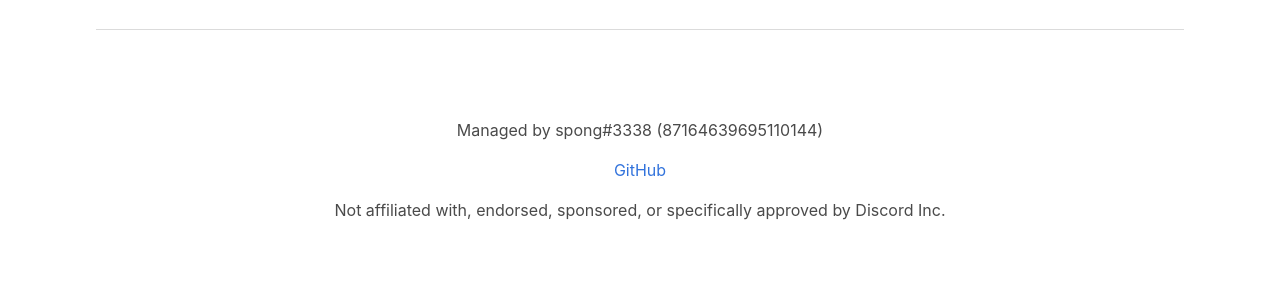
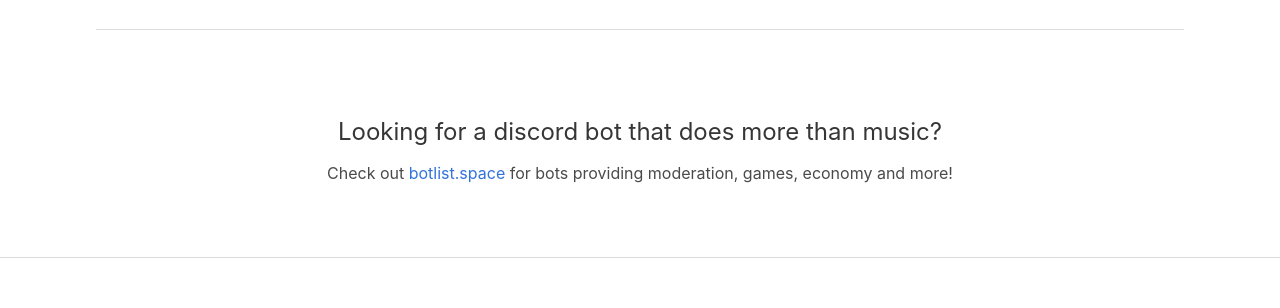
Before and after one commit to ducc/discordmusicbots.com, a React (Create React App) app: page / in a window 1280 px wide. Shown: the part 4379-4687 px from the top of the page. Before the commit the page ends 4649 px from the top, so only its background shows below. Built offline with nearby package versions, Linux system fonts and the light colour scheme.

Commit message:
botlist.space promo

```diff
--- a/src/App.js
+++ b/src/App.js
@@ -200,6 +200,17 @@ export default () => (
           <Tags {...props} bots={bots} />
         } />
       </div>
+      <section className="hero has-text-centered">
+        <div className="hero-body">
+          <div className="container">
+            <div className="content">
+              <h3>Looking for a discord bot that does more than music?</h3>
+              <p>Check out <a href="https://botlist.space">botlist.space</a> for bots providing moderation, games, economy and more!</p>
+            </div>
+          </div>
+        </div>
+      </section>
+      <hr />
       <Footer />
     </div>
   </Router>
```
Lines whose indentation alone changed are shown as unchanged.
